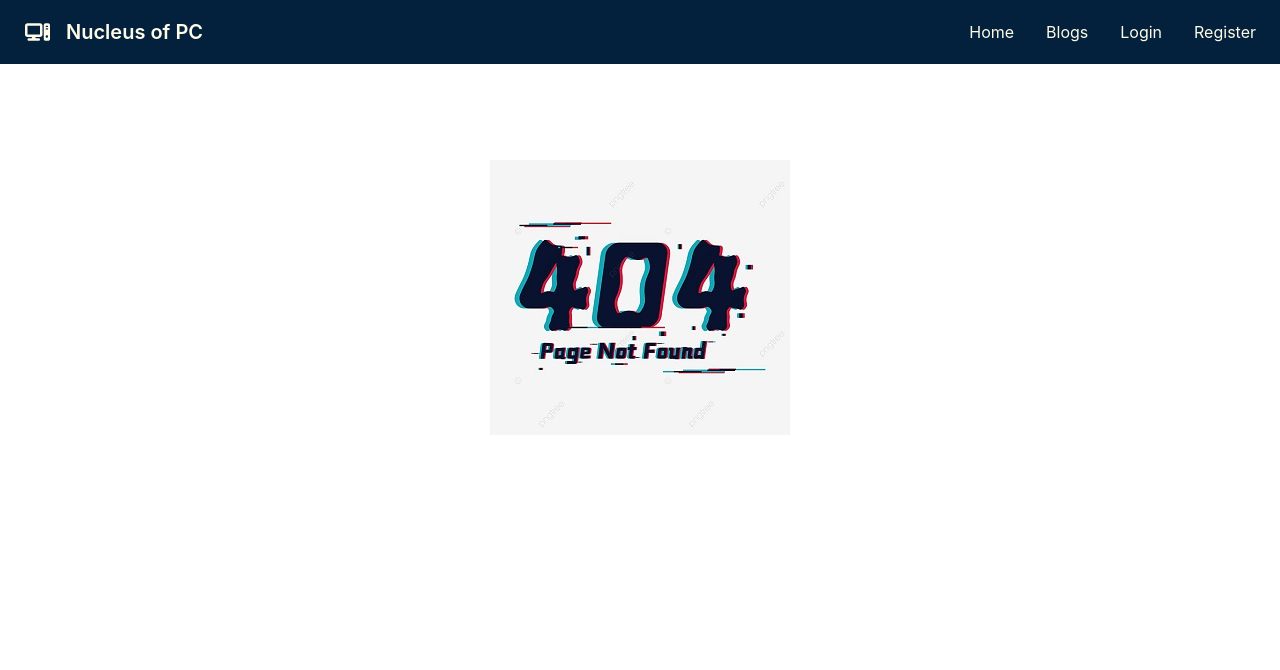
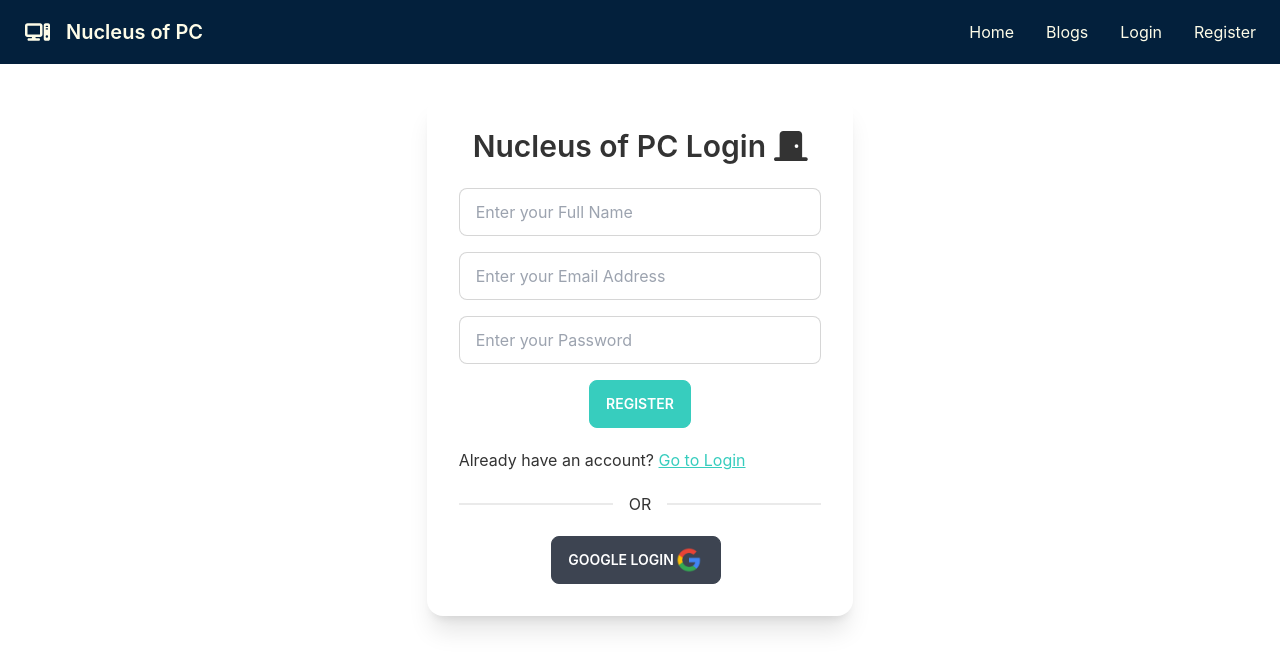
Before and after one commit to Tohidul29/Nucleus-of-PC-Clientsite, a React (Create React App) app: page /register in a window 1280 px wide. Shown: the top 670 px of the page. Built offline with nearby package versions, Linux system fonts and the light colour scheme.

Commit message:
login register page added connected with firebase

```diff
--- a/package.json
+++ b/package.json
@@ -11,10 +11,13 @@
     "@testing-library/react": "^13.2.0",
     "@testing-library/user-event": "^13.5.0",
     "daisyui": "^2.15.0",
+    "firebase": "^9.8.1",
     "react": "^18.1.0",
     "react-dom": "^18.1.0",
+    "react-firebase-hooks": "^5.0.3",
     "react-router-dom": "^6.3.0",
     "react-scripts": "5.0.1",
+    "react-toastify": "^9.0.1",
     "web-vitals": "^2.1.4"
   },
   "scripts": {
--- a/src/App.js
+++ b/src/App.js
@@ -1,7 +1,9 @@
 import { Route, Routes } from 'react-router-dom';
 import Blogs from './components/Blogs/Blogs';
 import Home from './components/Home/Home/Home';
+import Login from './components/Login/Login';
 import NotFound from './components/NotFound/NotFound';
+import Register from './components/Register/Register';
 import Header from './components/Shared/Header/Header';
 
 function App() {
@@ -12,6 +14,8 @@
         <Route path='/' element={<Home></Home>}></Route>
         <Route path='/home' element={<Home></Home>}></Route>
         <Route path='/blogs' element={<Blogs></Blogs>}></Route>
+        <Route path='/login' element={<Login></Login>}></Route>
+        <Route path='/register' element={<Register></Register>}></Route>
         <Route path='*' element={<NotFound></NotFound>}></Route>
       </Routes>
     </div>
--- a/src/components/Blogs/Blogs.js
+++ b/src/components/Blogs/Blogs.js
@@ -1,4 +1,4 @@
-import { faBook, faPen } from '@fortawesome/free-solid-svg-icons';
+import { faBook } from '@fortawesome/free-solid-svg-icons';
 import { FontAwesomeIcon } from '@fortawesome/react-fontawesome';
 import React from 'react';
 
@@ -19,7 +19,7 @@
                 <h2 className="card-title mt-4">2. What are the different ways to manage a state in React Application?</h2>
                 <p>As far as we know, in React have four states. They are URL state, Server state, Local state, and Global state. React employs an observable object as the state, which tracks changes to the state and assists the component in responding appropriately. If we alter the state of any component, such as the following, the webpage will not re-render because React State will not be able to detect the changes.</p>
                 <h2 className="card-title mt-4">3. How does prototypical inheritance work?</h2>
-                <p>Every object, along with its methods and attributes, has a secret internal property called [[Prototype]]. Prototypal inheritance is a javascript feature that allows you to add methods and attributes to objects. It's a technique that allows one object to inherit the attributes and methods of another. We use Object.getPrototypeOf and Object.setPrototypeOf to get and set the [Prototype] of an object, respectively. It is now set using __proto__ in current programming languages.</p>
+                <p>Every object, along with its methods and attributes, has a secret internal property called [Prototype]. Prototypal inheritance is a javascript feature that allows you to add methods and attributes to objects. It's a technique that allows one object to inherit the attributes and methods of another. We use Object.getPrototypeOf and Object.setPrototypeOf to get and set the [Prototype] of an object, respectively. It is now set using __proto__ in current programming languages.</p>
                 <h2 className="card-title mt-4">4. You have an array of products. Each object has a name, price, description, etc. How will you implement a search to find products by name?</h2>
                 <p>First of all, if it's an array of objects, we can use the map function to check every element of that array. Then inside the array, there have objects and we can find the object element by using (object element name.the element we wanted to get). For example, If we use products array after maping we can get every single elements as product. Then we can use product.name to get the name of the object element. Then we need to use an input tag and we have to get the value from input tag. If searching element matched with product.name then it will show that element from that array of object.</p>
                 <h2 className="card-title mt-4">5. What is a unit test? Why should write unit tests?</h2>
--- /dev/null
+++ b/src/components/Login/Login.js
@@ -0,0 +1,95 @@
+import { faDoorOpen } from '@fortawesome/free-solid-svg-icons';
+import { FontAwesomeIcon } from '@fortawesome/react-fontawesome';
+import React, { useRef } from 'react';
+import { Link, useNavigate } from 'react-router-dom';
+import { useSendPasswordResetEmail, useSignInWithEmailAndPassword } from 'react-firebase-hooks/auth';
+import auth from '../../firebase.init';
+import Loading from '../Shared/Loading/Loading';
+import { toast, ToastContainer } from 'react-toastify';
+import 'react-toastify/dist/ReactToastify.css';
+import SocialLogin from '../SocialLogin/SocialLogin';
+
+const Login = () => {
+    const [
+        signInWithEmailAndPassword,
+        user,
+        loading,
+        error,
+    ] = useSignInWithEmailAndPassword(auth);
+
+    const [sendPasswordResetEmail] = useSendPasswordResetEmail(
+        auth
+    );
+
+
+    const navigate = useNavigate();
+
+    const navigateRegister = event => {
+        navigate('/register');
+    }
+
+    if(user){
+        navigate('/home');
+    }
+
+    let errorMsg;
+
+    if (error) {
+        errorMsg =
+            <div className='text-[red] mt-2'>
+                <p>Error: {error.message}</p>
+            </div>
+    }
+    const emailRef = useRef('');
+    const passwordRef = useRef('');
+
+    if (loading) {
+        return <Loading></Loading>
+    }
+
+    const handleLogin = event => {
+        event.preventDefault();
+        const email = emailRef.current.value;
+        const password = passwordRef.current.value;
+        signInWithEmailAndPassword(email, password);
+    }
+
+    const resetPassword = async () => {
+        const email = emailRef.current.value;
+        if (email) {
+            await sendPasswordResetEmail(email);
+            toast.success('Reset password Email sent');
+        }
+        else {
+            toast.warn('Please Enter your Email on the input field');
+        }
+    }
+    return (
+        <div className="mx-auto mt-8 card w-1/3 bg-base-100 shadow-xl">
+            <div className="card-body">
+                <h2 className="text-3xl font-semibold text-center mb-4">Nucleus of PC Login <FontAwesomeIcon icon={faDoorOpen}></FontAwesomeIcon></h2>
+                <form onSubmit={handleLogin}>
+                    <input required ref={emailRef} type="text" placeholder="Enter your Email Address" className="mb-4 input input-bordered w-full" />
+                    <input required ref={passwordRef} type="password" placeholder="Enter your Password" className="mb-4 input input-bordered w-full" />
+                    <div className="card-actions justify-center">
+                        <button className="btn btn-accent text-white" type='submit'>login</button>
+                    </div>
+                    {
+                        errorMsg
+                    }
+                </form>
+                <div className='mt-3'>
+                    <p>New to Nucleus of PC? <Link to='/register' className='text-accent text-decoration-none btn-link' onClick={navigateRegister}>Go to Register</Link> </p>
+                    <p className='mt-2'>Forget Password? <button className='text-accent text-decoration-none btn-link' onClick={resetPassword}>Reset Password</button></p>
+                </div>
+                <div class="divider">OR</div>
+                <div className="card-actions justify-center">
+                    <SocialLogin></SocialLogin>
+                    <ToastContainer></ToastContainer>
+                </div>
+            </div>
+        </div>
+    );
+};
+
+export default Login;
--- /dev/null
+++ b/src/components/Register/Register.js
@@ -0,0 +1,80 @@
+import { faDoorClosed } from '@fortawesome/free-solid-svg-icons';
+import { FontAwesomeIcon } from '@fortawesome/react-fontawesome';
+import React, { useRef } from 'react';
+import { useCreateUserWithEmailAndPassword } from 'react-firebase-hooks/auth';
+import { Link, useNavigate } from 'react-router-dom';
+import { ToastContainer } from 'react-toastify';
+import auth from '../../firebase.init';
+import Loading from '../Shared/Loading/Loading';
+import SocialLogin from '../SocialLogin/SocialLogin';
+
+const Register = () => {
+        const [
+            createUserWithEmailAndPassword,
+            user,
+            loading,
+            error,
+        ] = useCreateUserWithEmailAndPassword(auth, { sendEmailVerification: true });
+
+        let errorMsg;
+
+        if (error) {
+            errorMsg = <div className='text-[red] mt-2'>
+                <p>Error: {error.message}</p>
+            </div>
+        }
+
+        const navigate = useNavigate();
+        const navigateLogin = event => {
+            navigate('/login');
+        }
+
+        if (user) {
+            navigate('/home');
+        }
+
+        const fullNameRef = useRef('');
+        const emailRef = useRef('');
+        const passwordRef = useRef('');
+
+        if (loading) {
+            return <Loading></Loading>
+        }
+
+        const handleRegister = event => {
+            event.preventDefault();
+            const fullName = fullNameRef.current.value;
+            const email = emailRef.current.value;
+            const password = passwordRef.current.value;
+
+            createUserWithEmailAndPassword(email, password);
+        }
+    return (
+        <div className="mx-auto mt-8 card w-1/3 bg-base-100 shadow-xl">
+            <div className="card-body">
+                <h2 className="text-3xl font-semibold text-center mb-4">Nucleus of PC Login <FontAwesomeIcon icon={faDoorClosed}></FontAwesomeIcon></h2>
+                <form onSubmit={handleRegister}>
+                    <input required ref={fullNameRef} type="text" placeholder="Enter your Full Name" className="mb-4 input input-bordered w-full" />
+                    <input required ref={emailRef} type="text" placeholder="Enter your Email Address" className="mb-4 input input-bordered w-full" />
+                    <input required ref={passwordRef} type="password" placeholder="Enter your Password" className="mb-4 input input-bordered w-full" />
+                    <div className="card-actions justify-center">
+                        <button className="btn btn-accent text-white" type='submit'>Register</button>
+                    </div>
+                    {
+                        errorMsg
+                    }
+                </form>
+                <div className='mt-3'>
+                    <p>Already have an account? <Link to='/login' className='text-accent text-decoration-none btn-link' onClick={navigateLogin}>Go to Login</Link> </p>
+                </div>
+                <div class="divider">OR</div>
+                <div className="card-actions justify-center">
+                    <SocialLogin></SocialLogin>
+                    <ToastContainer></ToastContainer>
+                </div>
+            </div>
+        </div>
+    );
+};
+
+export default Register;
--- /dev/null
+++ b/src/components/Shared/Loading/Loading.js
@@ -0,0 +1,11 @@
+import React from 'react';
+
+const Loading = () => {
+    return (
+        <div className='mx-auto text-center'>
+            <button class="btn loading">loading <progress className="progress ml-4 bg-white w-56"></progress></button>
+        </div>
+    );
+};
+
+export default Loading;
--- /dev/null
+++ b/src/components/SocialLogin/SocialLogin.js
@@ -0,0 +1,32 @@
+import React from 'react';
+import { useSignInWithGoogle } from 'react-firebase-hooks/auth';
+import { useNavigate } from 'react-router-dom';
+import { toast } from 'react-toastify';
+import auth from '../../firebase.init';
+import googleLogo from '../../img/Social-icon/google.png';
+import Loading from '../Shared/Loading/Loading';
+import 'react-toastify/dist/ReactToastify.css';
+
+const SocialLogin = () => {
+    const [signInWithGoogle, user, loading, error] = useSignInWithGoogle(auth);
+    const navigate = useNavigate();
+
+    if (error) {
+        toast(error.message);
+    }
+
+    if (user) {
+        navigate('/home');
+    }
+
+    if (loading) {
+        return <Loading></Loading>
+    }
+    return (
+        <div>
+            <button onClick={() => signInWithGoogle()} className="btn btn-dark text-white">Google Login <img src={googleLogo} width={30} height={30} alt="icon" /></button>
+        </div>
+    );
+};
+
+export default SocialLogin;
--- /dev/null
+++ b/src/firebase.init.js
@@ -0,0 +1,22 @@
+// Import the functions you need from the SDKs you need
+import { initializeApp } from "firebase/app";
+import { getAuth } from "firebase/auth";
+// TODO: Add SDKs for Firebase products that you want to use
+// https://firebase.google.com/docs/web/setup#available-libraries
+
+// Your web app's Firebase configuration
+const firebaseConfig = {
+  apiKey: "AIzaSyDWB8JhMYwRDt_TV0ayk-7gcFSvCIF_wLk",
+  authDomain: "assignment-12-60267.firebaseapp.com",
+  projectId: "assignment-12-60267",
+  storageBucket: "assignment-12-60267.appspot.com",
+  messagingSenderId: "910418592531",
+  appId: "1:910418592531:web:bae506cc7ce4db31fed0e6"
+};
+
+// Initialize Firebase
+const app = initializeApp(firebaseConfig);
+
+const auth = getAuth(app);
+
+export default auth;
```
Also changed, not shown: src/img/Social-icon/google.png (added), 1 other file (tests, documents, lock files or other folders).
